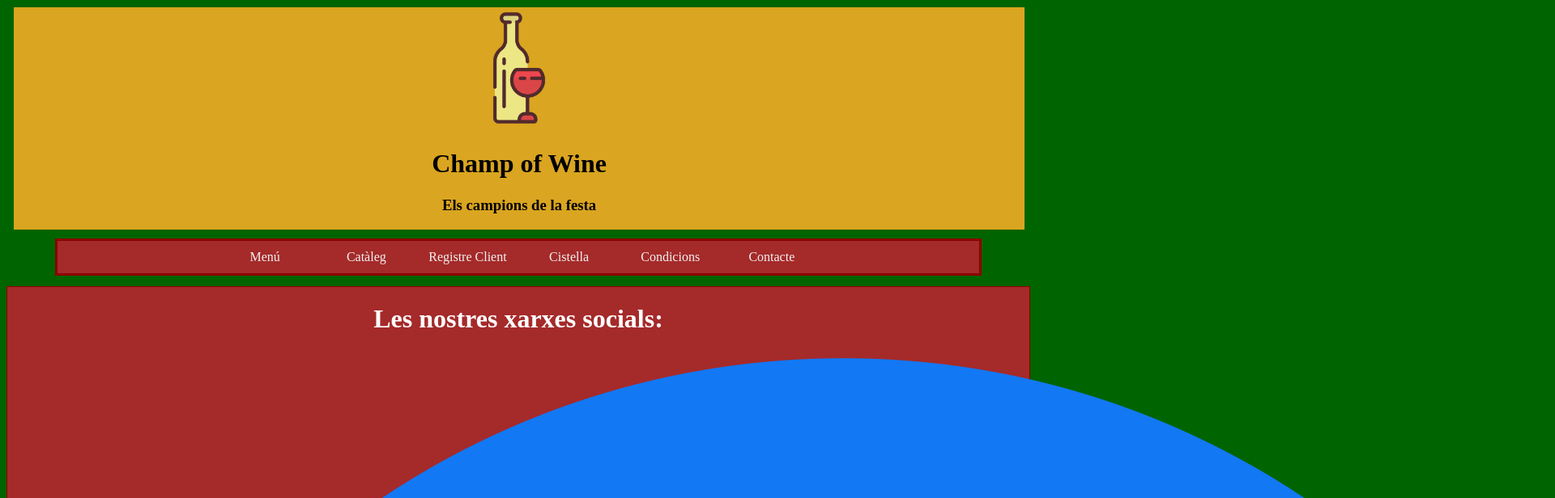
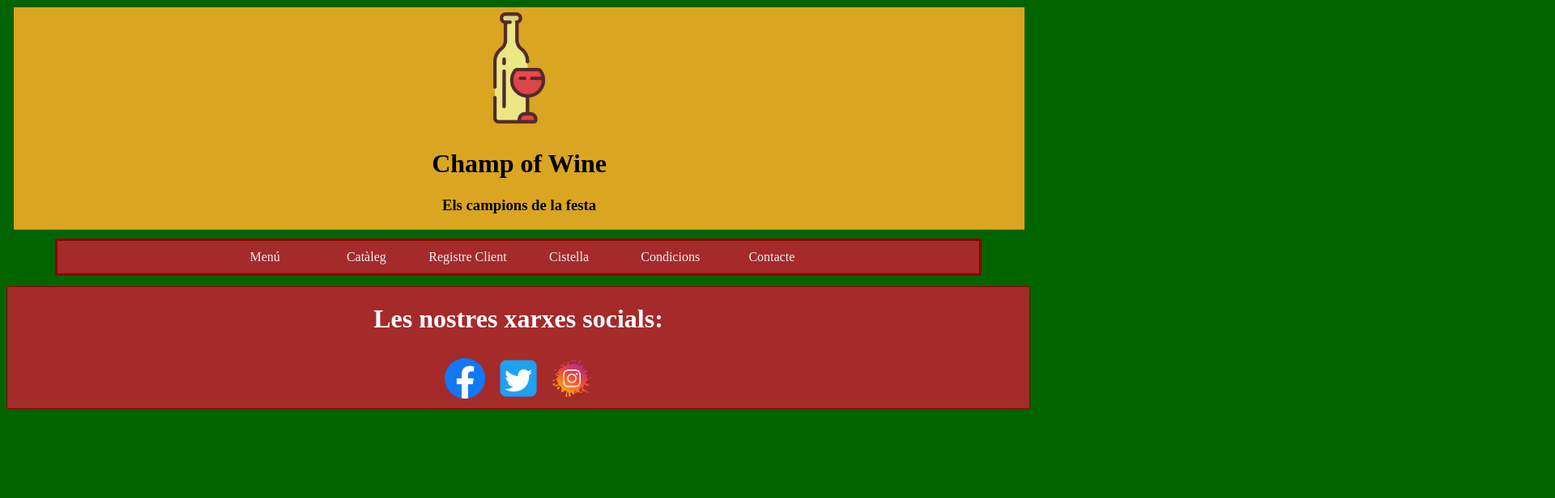
Before and after one commit to DJuanola/ProjecteFinalAngular_Botiga_Dorian_Dani, an Angular app: page / in a window 1280 px wide. Shown: the top 616 px of the page at 81% size, 1920 px wide, since content can reach past the window. Built offline with nearby package versions, Linux system fonts and the light colour scheme.

Commit message:
Commit components

```diff
--- a/src/app/footer/footer.component.css
+++ b/src/app/footer/footer.component.css
@@ -9,16 +9,16 @@ footer {
   text-align: center;
 }
 .Facebook {
-  height: 20%;
+  height: 50px;
   margin: 0.5em;
 }
 
 .Twitter {
-  height: 20%;
+  height: 50px;
   margin: 0.5em;
 }
 
 .Instagram {
-  height: 70px;
+  height: 50px;
   margin: 0.5em;
 }
--- a/src/app/footer/footer.component.html
+++ b/src/app/footer/footer.component.html
@@ -1,3 +1,4 @@
+
 <footer>
   <h1 id="footer_lletres">Les nostres xarxes socials:</h1>
   <a href="http://www.facebook.com"><img src="assets/imatges/facebook.jpg" class="Facebook"></a>
```
